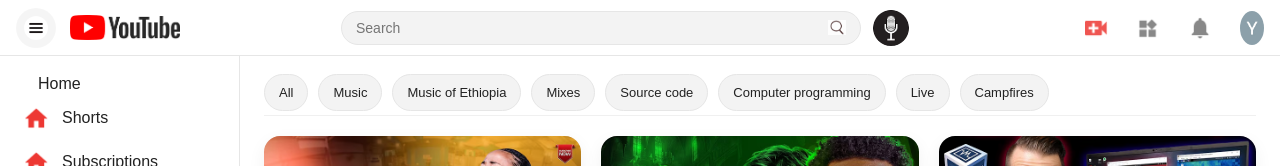
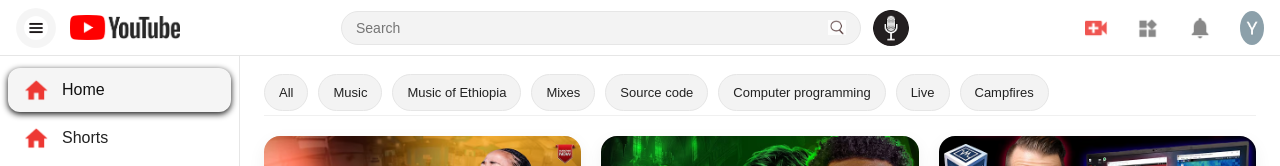
Before and after one commit to Yonas-Gadisa/See1, a plain HTML site: page index.html in a window 1280 px wide. In both pictures the pointer is over the link "Home". Shown: the top 166 px of the page. Drawn offline with Linux system fonts and the light colour scheme.

Commit message:
Update style.css

```diff
--- a/style.css
+++ b/style.css
@@ -171,7 +171,12 @@
     transition: background 0.2s ease, color 0.2s ease;
 }
 
-.nav-item:hover,
+.nav-item:hover {
+    transform: translateY(-4px);
+    box-shadow: 0 2px 6px;
+    background: #f5f5f5;
+    color: #111111;
+}
 
 .nav-item img {
     width: 24px;
@@ -191,6 +196,8 @@
 }
 
 .channel-item:hover {
+    transform: translateY(-4px);
+    box-shadow: 0 2px 6px;
     background: #f5f5f5;
 }
 
@@ -251,7 +258,7 @@
 
 .video-card:hover {
     transform: translateY(-4px);
-    box-shadow: 0 10px 30px rgba(0, 0, 0, 0.08);
+    box-shadow: 0 10px 30px;
 }
 
 .thumbnail-container {
```
